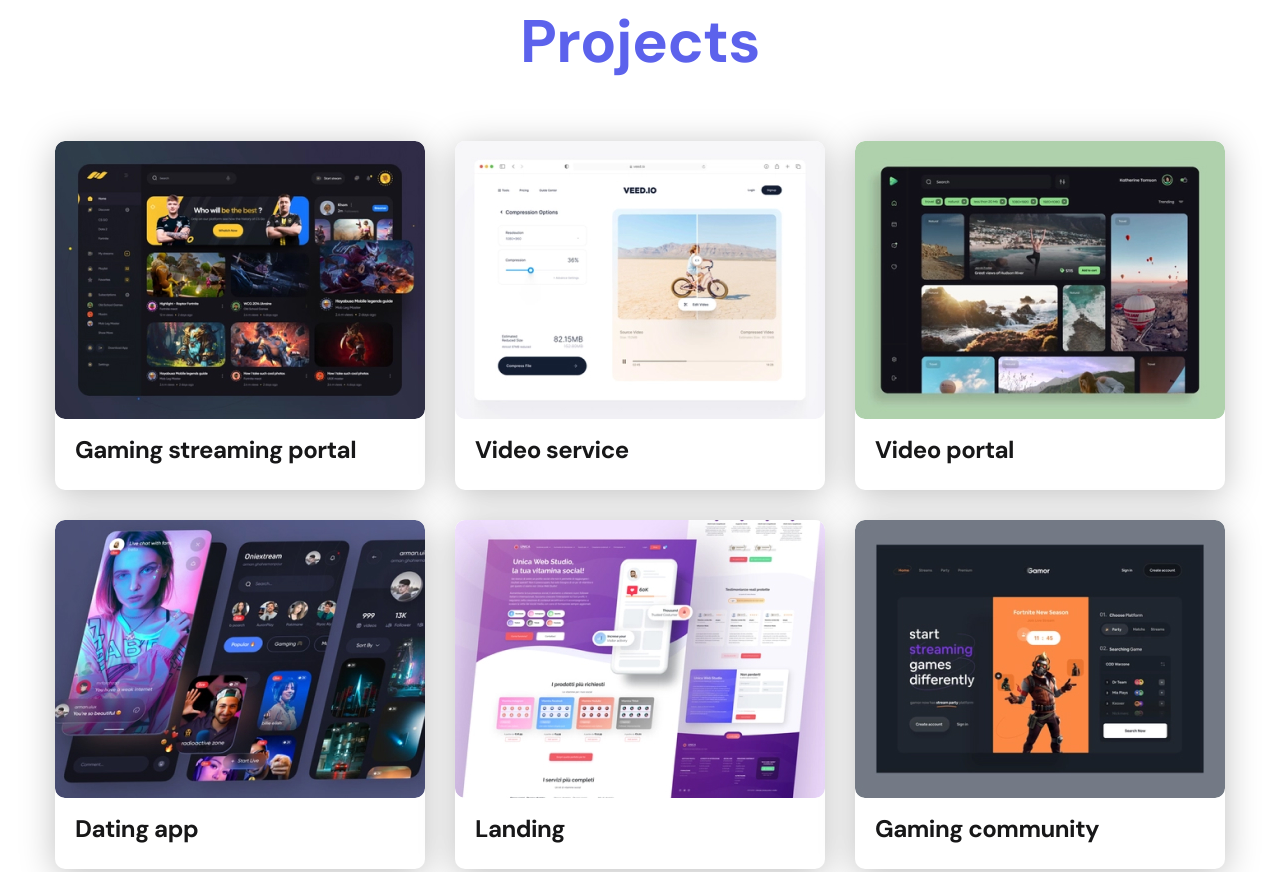
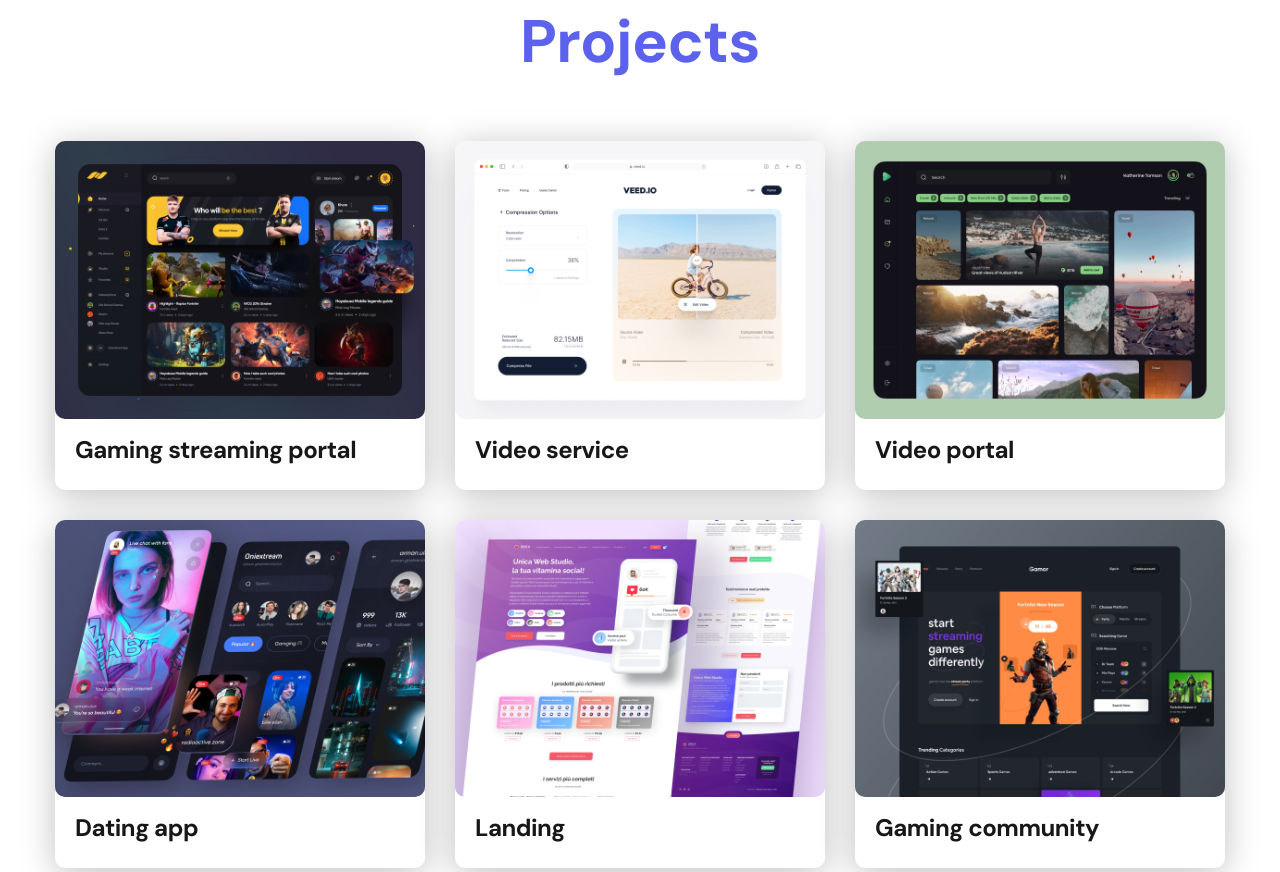
Before and after one commit to morozvanya1/portfolio, a plain HTML site: page index.html in a window 1280 px wide. Shown: the part 838-1710 px from the top of the page. Drawn offline with Linux system fonts and the light colour scheme.

Commit message:
Correct photo

```diff
--- a/index.html
+++ b/index.html
@@ -46,37 +46,37 @@
             <ul class="projects">
                 <li class="project">
                     <a href="./project-page.html">
-                        <img src="./img/projects/01.jpg" alt="Project img" class="project__img">
+                        <img src="./img/projects/01-big.jpg" alt="Project img" class="project__img">
                         <h3 class="project__title">Gaming streaming portal</h3>
                     </a>
                 </li>
                 <li class="project">
                     <a href="./project-page.html">
-                        <img src="./img/projects/02.jpg" alt="Project img" class="project__img">
+                        <img src="./img/projects/02-big.jpg" alt="Project img" class="project__img">
                         <h3 class="project__title">Video service</h3>
                     </a>
                 </li>
                 <li class="project">
                     <a href="./project-page.html">
-                        <img src="./img/projects/03.jpg" alt="Project img" class="project__img">
+                        <img src="./img/projects/03-big.jpg" alt="Project img" class="project__img">
                         <h3 class="project__title">Video portal</h3>
                     </a>
                 </li>
                 <li class="project">
                     <a href="./project-page.html">
-                        <img src="./img/projects/04.jpg" alt="Project img" class="project__img">
+                        <img src="./img/projects/04-big.jpg" alt="Project img" class="project__img">
                         <h3 class="project__title">Dating app</h3>
                     </a>
                 </li>
                 <li class="project">
                     <a href="./project-page.html">
-                        <img src="./img/projects/05.jpg" alt="Project img" class="project__img">
+                        <img src="./img/projects/05-big.jpg" alt="Project img" class="project__img">
                         <h3 class="project__title">Landing</h3>
                     </a>
                 </li>
                 <li class="project">
                     <a href="./project-page.html">
-                        <img src="./img/projects/06.jpg" alt="Project img" class="project__img">
+                        <img src="./img/projects/06-big.jpg" alt="Project img" class="project__img">
                         <h3 class="project__title">Gaming community</h3>
                     </a>
                 </li>
```
